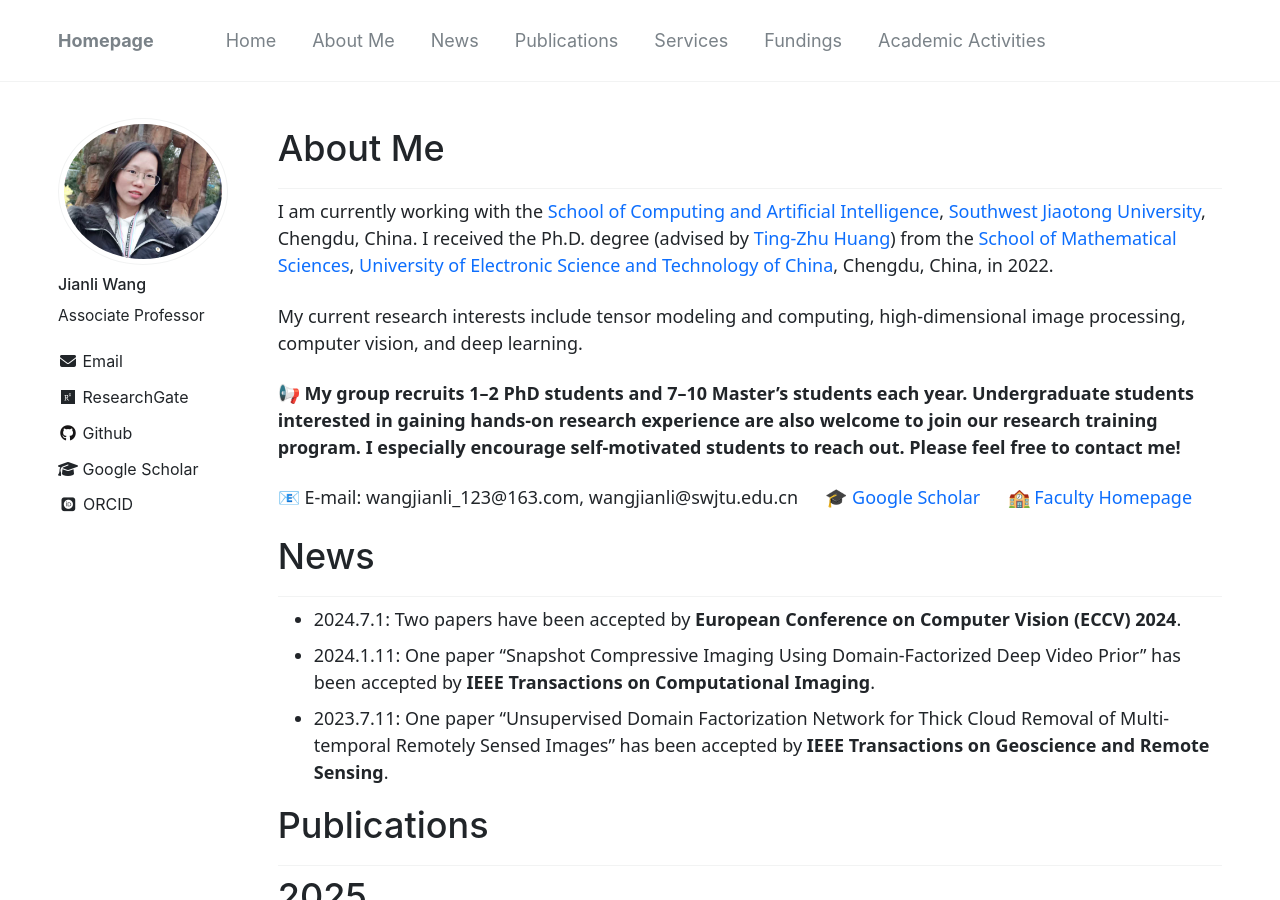
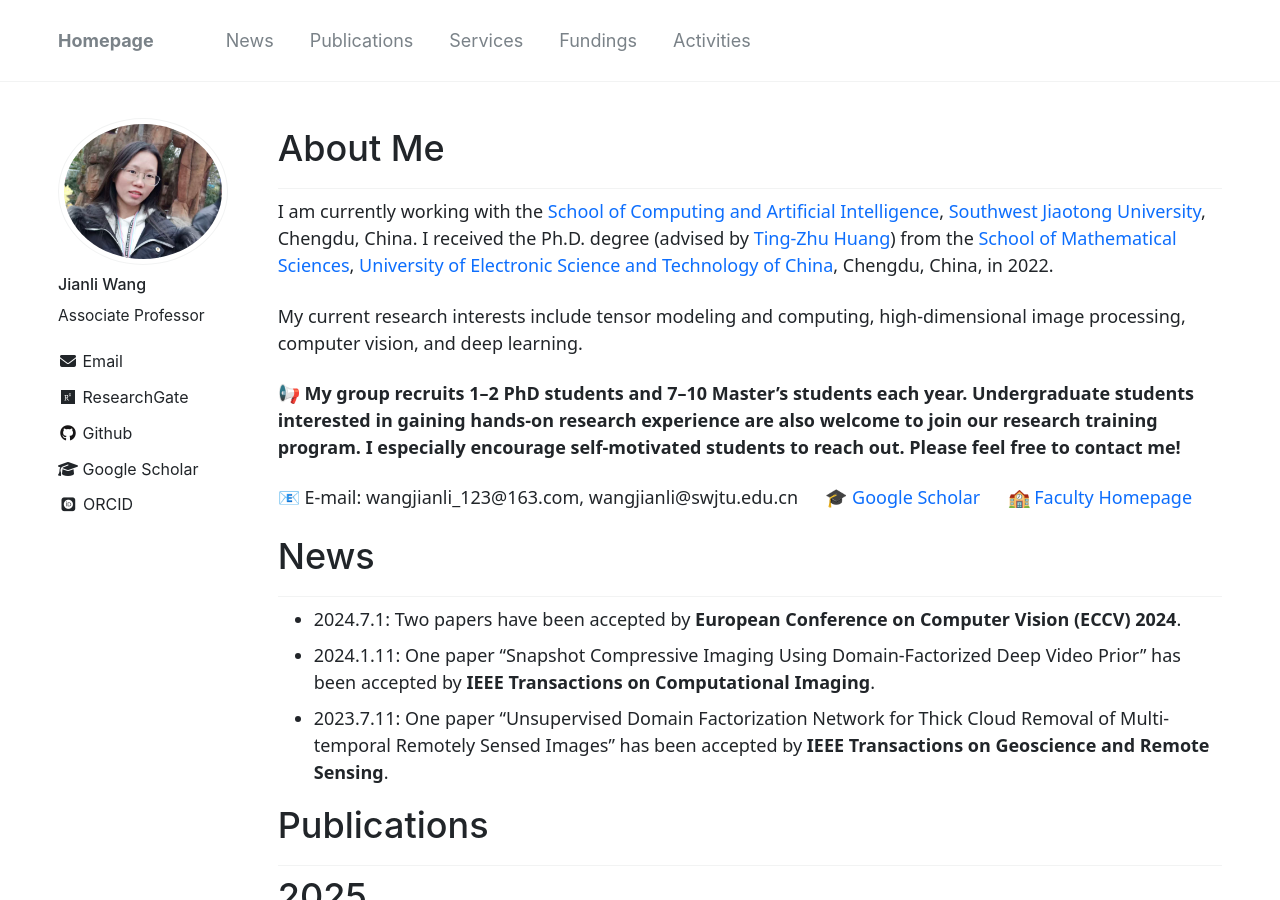
Before and after one commit to wangjianli123/wangjianli123.github.io, a Jekyll site: the page built from _pages/index.md, in a window 1280 px wide and 900 px high. Built offline with Jekyll 4.4.1, drawn with Linux system fonts in a browser that asks for light colours; nearby versions of some CDN libraries; some web fonts are replaced; comment, search, counter and statistics services are not loaded; part of the change alters nothing that is shown.

Commit message:
Update navigation.yml

```diff
--- a/_data/navigation.yml
+++ b/_data/navigation.yml
@@ -1,9 +1,9 @@
 main:
-  - title: "Home"
-    url: "/#about"
+  # - title: "Home"
+  #   url: "/#about"
 
-  - title: "About Me"
-    url: "/#about"
+  # - title: "About Me"
+  #   url: "/#about"
 
   - title: "News"
     url: "/#news"
@@ -17,5 +17,5 @@ main:
   - title: "Fundings"
     url: "/#fundings"
 
-  - title: "Academic Activities"
+  - title: "Activities"
     url: "/#activities"
```
